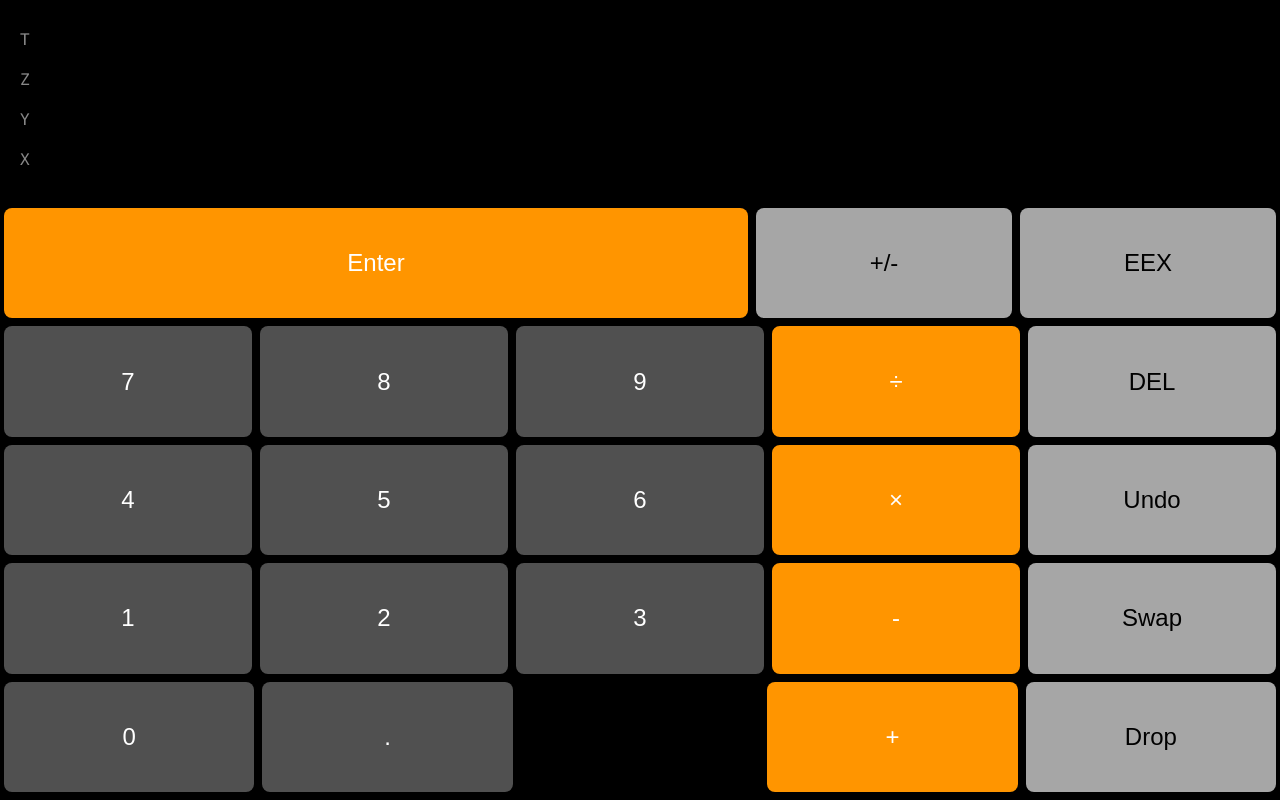
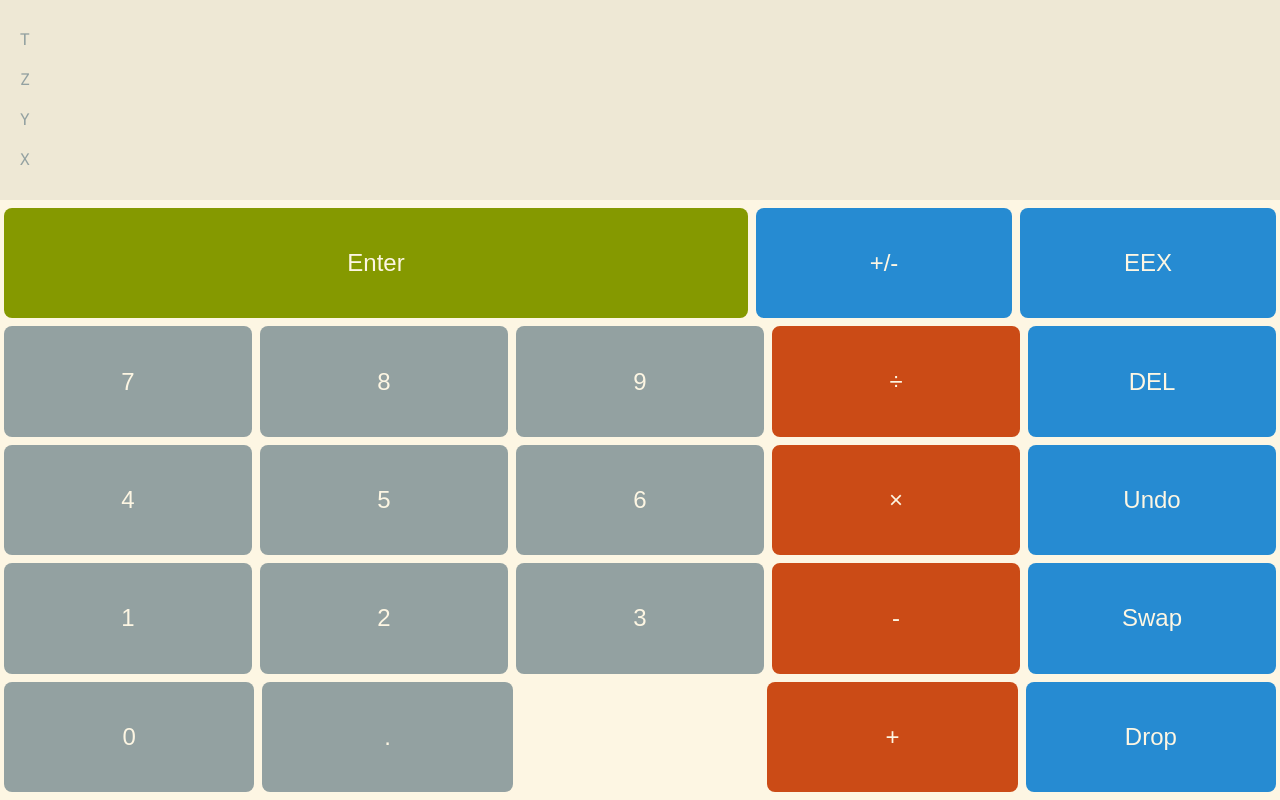
Before and after one commit to nixir/rpncalc-webapp, a Vue app: page / in a window 1280 px wide. Built offline with nearby package versions, Linux system fonts and the light colour scheme.

Commit message:
solarized lightに変更

```diff
--- a/src/assets/base.css
+++ b/src/assets/base.css
@@ -1,24 +1,45 @@
-/* color palette from <https://github.com/vuejs/theme> */
+/* Solarized Light color palette */
 :root {
-  --vt-c-white: #ffffff;
-  --vt-c-white-soft: #f8f8f8;
-  --vt-c-white-mute: #f2f2f2;
+  /* Solarized base colors */
+  --sol-base03: #002b36;
+  --sol-base02: #073642;
+  --sol-base01: #586e75;
+  --sol-base00: #657b83;
+  --sol-base0: #839496;
+  --sol-base1: #93a1a1;
+  --sol-base2: #eee8d5;
+  --sol-base3: #fdf6e3;
 
-  --vt-c-black: #181818;
-  --vt-c-black-soft: #222222;
-  --vt-c-black-mute: #282828;
+  /* Solarized accent colors */
+  --sol-yellow: #b58900;
+  --sol-orange: #cb4b16;
+  --sol-red: #dc322f;
+  --sol-magenta: #d33682;
+  --sol-violet: #6c71c4;
+  --sol-blue: #268bd2;
+  --sol-cyan: #2aa198;
+  --sol-green: #859900;
 
-  --vt-c-indigo: #2c3e50;
+  /* Legacy Vue theme compatibility */
+  --vt-c-white: var(--sol-base3);
+  --vt-c-white-soft: var(--sol-base2);
+  --vt-c-white-mute: #f5f0e1;
 
-  --vt-c-divider-light-1: rgba(60, 60, 60, 0.29);
-  --vt-c-divider-light-2: rgba(60, 60, 60, 0.12);
-  --vt-c-divider-dark-1: rgba(84, 84, 84, 0.65);
-  --vt-c-divider-dark-2: rgba(84, 84, 84, 0.48);
+  --vt-c-black: var(--sol-base03);
+  --vt-c-black-soft: var(--sol-base02);
+  --vt-c-black-mute: var(--sol-base01);
 
-  --vt-c-text-light-1: var(--vt-c-indigo);
-  --vt-c-text-light-2: rgba(60, 60, 60, 0.66);
-  --vt-c-text-dark-1: var(--vt-c-white);
-  --vt-c-text-dark-2: rgba(235, 235, 235, 0.64);
+  --vt-c-indigo: var(--sol-base01);
+
+  --vt-c-divider-light-1: rgba(88, 110, 117, 0.29);
+  --vt-c-divider-light-2: rgba(88, 110, 117, 0.12);
+  --vt-c-divider-dark-1: rgba(147, 161, 161, 0.65);
+  --vt-c-divider-dark-2: rgba(147, 161, 161, 0.48);
+
+  --vt-c-text-light-1: var(--sol-base01);
+  --vt-c-text-light-2: var(--sol-base00);
+  --vt-c-text-dark-1: var(--sol-base2);
+  --vt-c-text-dark-2: var(--sol-base1);
 }
 
 /* semantic color variables for this project */
--- a/src/components/CalculatorButton.vue
+++ b/src/components/CalculatorButton.vue
@@ -61,7 +61,7 @@ const onTouchEnd = () => {
   border-radius: 8px;
   font-size: 1.5rem;
   font-weight: 500;
-  color: white;
+  color: var(--sol-base3);
   cursor: pointer;
   user-select: none;
   transition: all 0.1s ease;
@@ -79,45 +79,46 @@ const onTouchEnd = () => {
 
 /* Button type styles */
 .button-number {
-  background-color: #505050;
+  background-color: var(--sol-base1);
+  color: var(--sol-base3);
 }
 
 .button-number:hover {
-  background-color: #606060;
+  background-color: var(--sol-base0);
 }
 
 .button-operator {
-  background-color: #ff9500;
+  background-color: var(--sol-orange);
 }
 
 .button-operator:hover {
-  background-color: #ffad33;
+  background-color: var(--sol-red);
 }
 
 .button-function {
-  background-color: #a6a6a6;
-  color: #000;
+  background-color: var(--sol-blue);
+  color: var(--sol-base3);
 }
 
 .button-function:hover {
-  background-color: #b6b6b6;
+  background-color: var(--sol-cyan);
 }
 
 .button-enter {
-  background-color: #ff9500;
+  background-color: var(--sol-green);
 }
 
 .button-enter:hover {
-  background-color: #ffad33;
+  background-color: var(--sol-yellow);
 }
 
 .button-clear {
-  background-color: #a6a6a6;
-  color: #000;
+  background-color: var(--sol-base1);
+  color: var(--sol-base01);
 }
 
 .button-clear:hover {
-  background-color: #b6b6b6;
+  background-color: var(--sol-base0);
 }
 
 .button-disabled {
--- a/src/components/CalculatorDisplay.vue
+++ b/src/components/CalculatorDisplay.vue
@@ -81,7 +81,7 @@ const formatNumber = (value: number): string => {
   flex-direction: column;
   justify-content: flex-end;
   height: 100%;
-  background-color: #000;
+  background-color: var(--sol-base2);
   padding: 20px;
   font-family: 'SF Mono', 'Monaco', 'Inconsolata', 'Roboto Mono', monospace;
   overflow: hidden;
@@ -90,7 +90,7 @@ const formatNumber = (value: number): string => {
 .stack-item {
   display: flex;
   align-items: center;
-  color: #fff;
+  color: var(--sol-base01);
   min-height: 2.5rem;
   padding: 0.25rem 0;
   gap: 1rem;
@@ -100,7 +100,7 @@ const formatNumber = (value: number): string => {
   flex: 0 0 auto;
   font-size: 1rem;
   font-weight: 500;
-  color: #888;
+  color: var(--sol-base1);
   width: 1.5rem;
   text-align: left;
 }
@@ -117,7 +117,7 @@ const formatNumber = (value: number): string => {
 }
 
 .stack-item.current-input .stack-value {
-  color: #fff;
+  color: var(--sol-base00);
   font-weight: 400;
 }
 
--- a/src/components/CalculatorKeyboard.vue
+++ b/src/components/CalculatorKeyboard.vue
@@ -173,7 +173,7 @@ const handleButtonClick = (value: string) => {
 .calculator-keyboard {
   height: 100%;
   padding: 8px 4px;
-  background-color: #000;
+  background-color: var(--sol-base3);
   display: flex;
   flex-direction: column;
   gap: 8px;
--- a/src/components/RPNCalculator.vue
+++ b/src/components/RPNCalculator.vue
@@ -175,7 +175,7 @@ onUnmounted(() => {
   /* iOS Safari specific fallback */
   height: -webkit-fill-available;
   width: 100vw;
-  background-color: #000;
+  background-color: var(--sol-base3);
   overflow: hidden;
 
   /* iPhone safe area support - only top and bottom */
@@ -186,12 +186,12 @@ onUnmounted(() => {
 .calculator-display-area {
   flex: 0 0 40%;
   min-height: 200px;
-  background-color: #000;
+  background-color: var(--sol-base2);
 }
 
 .calculator-keyboard-area {
   flex: 1;
-  background-color: #000;
+  background-color: var(--sol-base3);
   min-height: 300px;
 }
 
```
